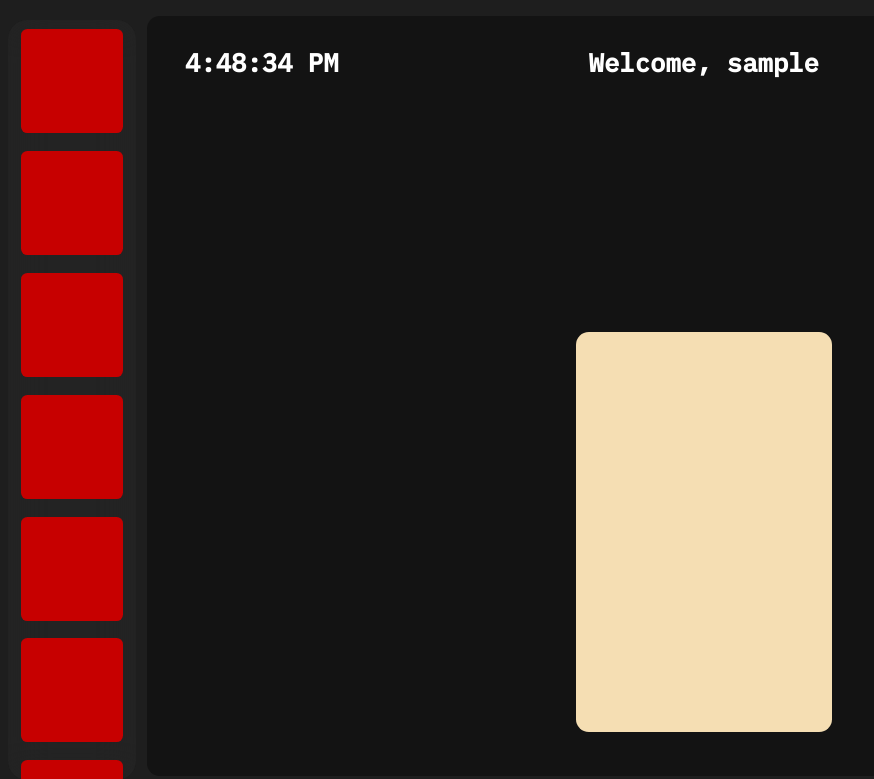
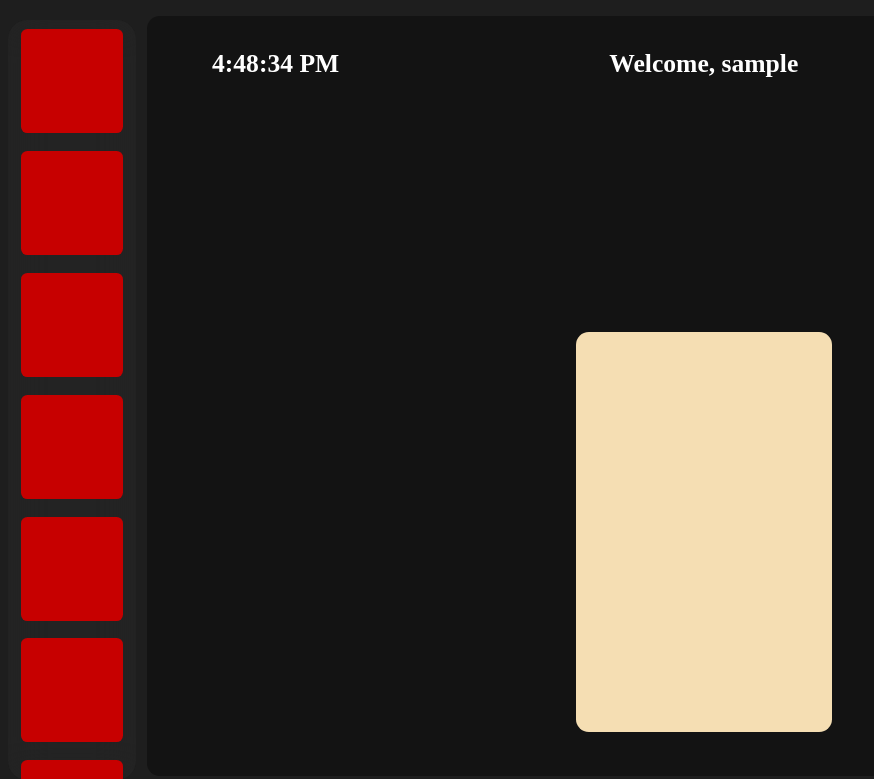
Before and after one commit to kalebdoesthings/nox, a Flask app: template templates/app.html in a window 1280 px wide. Shown: the top 779 px of the page, without its empty margins (0-874 px from the left). Run offline with Flask 3, Linux system fonts and the light colour scheme; the template is opened without the code that fills it: most values are stand-ins (such as "Sample title", 1, 10 or a date in 2020).

Commit message:
inital commit

```diff
--- a/main.py
+++ b/main.py
@@ -5,7 +5,9 @@ import uuid
 import time
 from dotenv import load_dotenv
 from datetime import timedelta
+import os
 
+load_dotenv("key.env")
 USER_DB_PATH = "db/users.db"
 
 app = Flask(__name__)
--- a/static/css/app.css
+++ b/static/css/app.css
@@ -1,6 +1,6 @@
 
 @font-face {
-  font-family: 'ibmmono';
+  font-family: 'ibmmo1';
   src: url('../fonts/IBMPlexMono-Medium.ttf');
   font-weight: normal;
   font-style: normal;
```
